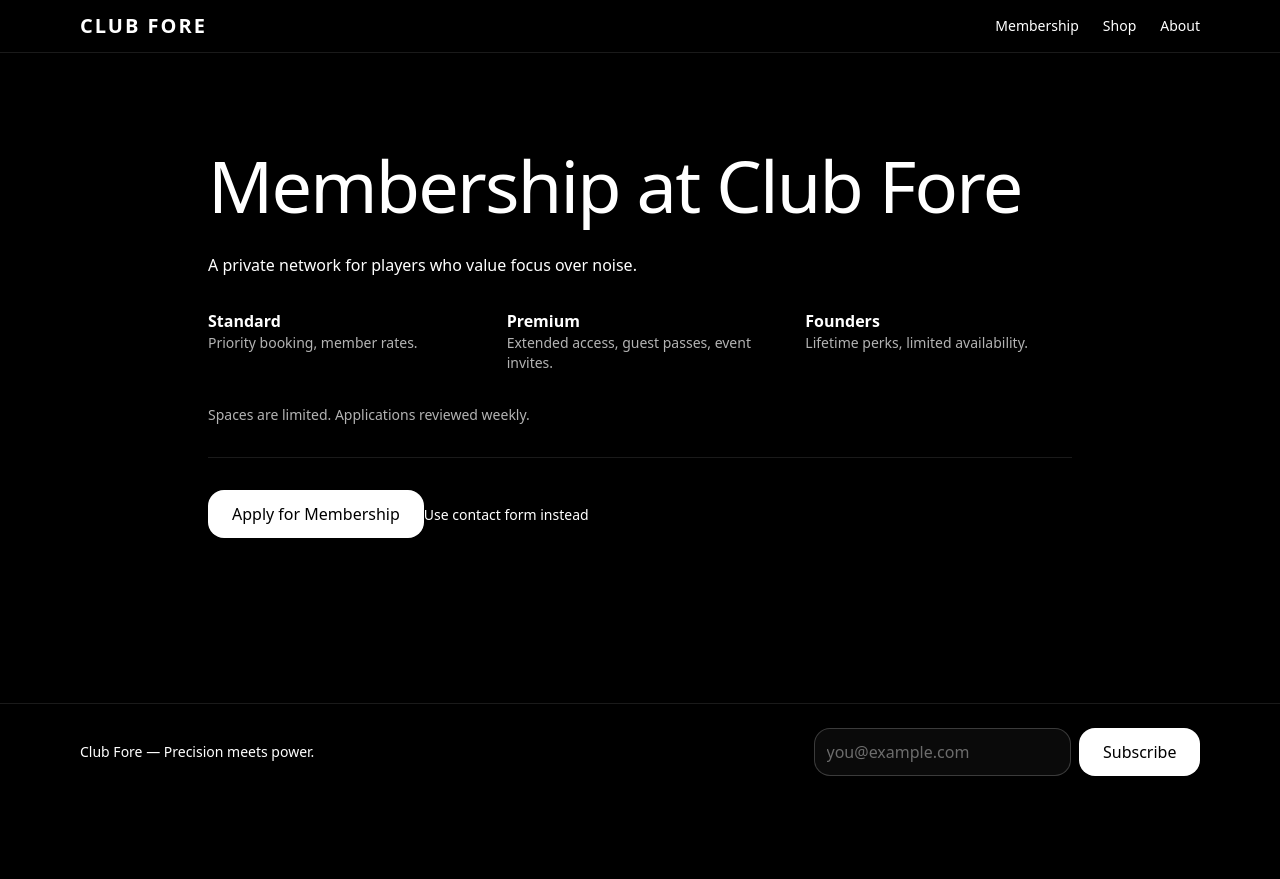
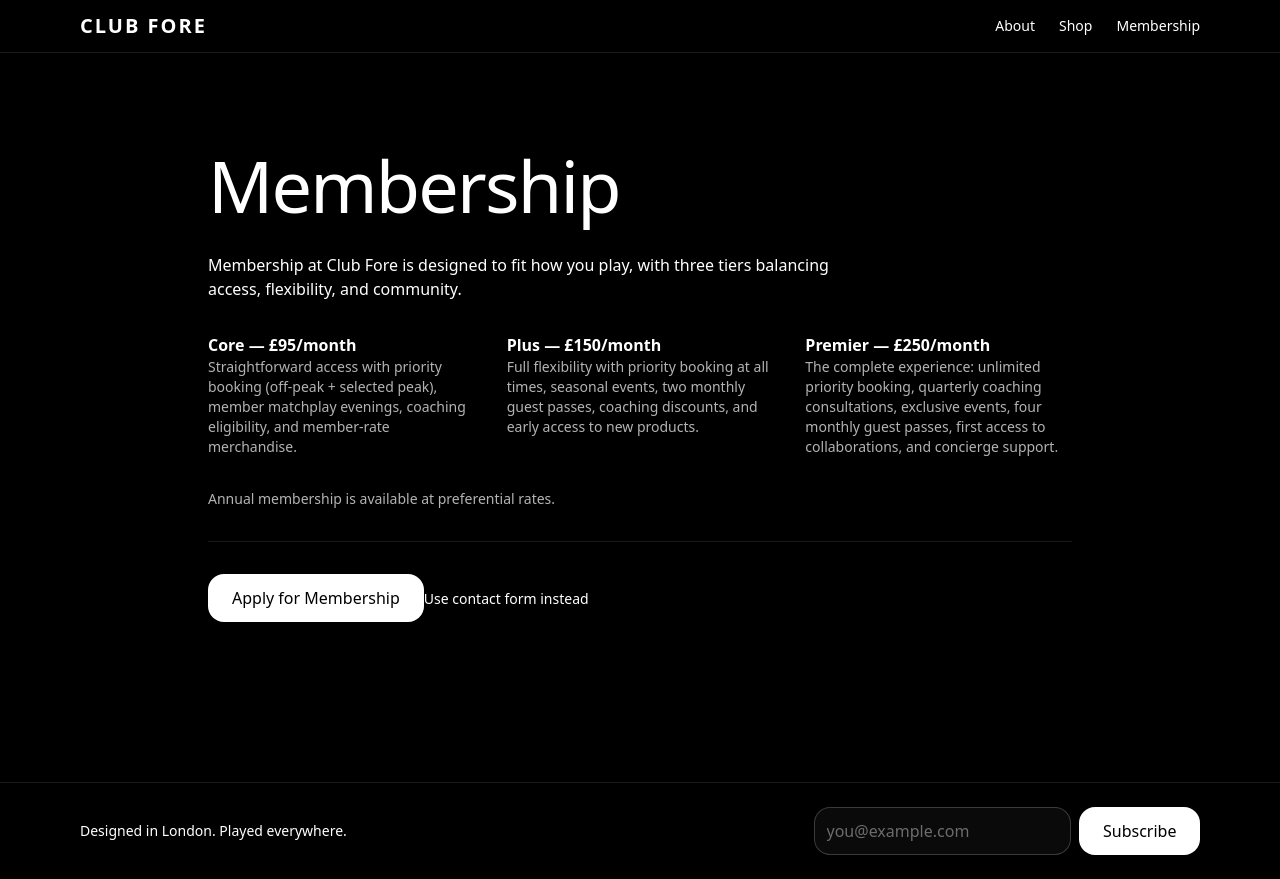
Before and after one commit to NickCoding122/ClubFore, a Next.js app: page /membership in a window 1280 px wide. Before the commit the page ends 800 px from the top, so only its background shows below. Built offline with nearby package versions, Linux system fonts and the light colour scheme.

Commit message:
Refresh site copy and navigation

```diff
--- a/app/about/page.tsx
+++ b/app/about/page.tsx
@@ -2,7 +2,8 @@ import type { Metadata } from "next";
 
 export const metadata: Metadata = {
   title: "About",
-  description: "Minimalist padel gear designed in London, played everywhere.",
+  description:
+    "Club Fore was founded on a simple idea: padel deserves a setting as inspiring as the sport itself.",
   openGraph: { images: ["/opengraph-image"] },
   twitter: { images: ["/twitter-image"] }
 };
@@ -10,12 +11,19 @@ export const metadata: Metadata = {
 export default function AboutPage() {
   return (
     <div id="main" className="max-w-2xl mx-auto px-4 py-24 space-y-6">
-      <h1 className="text-6xl md:text-7xl tracking-tight leading-[0.95]">About Club Fore</h1>
+      <h1 className="text-6xl md:text-7xl tracking-tight leading-[0.95]">About Us</h1>
       <div className="max-w-[72ch] space-y-6 md:space-y-8">
-        <p>We strip everything back to what matters: feel, balance, longevity.</p>
-        <p>Every product starts on court and ends in your hand.</p>
+        <p>
+          Club Fore was founded on a simple idea: padel deserves a setting as inspiring as the
+          sport itself. Our clubs are designed with clarity, balance, and detail in mind — courts
+          that play beautifully, atmospheres that feel effortless, and a culture built around the joy
+          of play.
+        </p>
+        <p>
+          Padel is more than competition. It’s connection, rhythm, and energy shared. Club Fore is
+          where that spirit comes to life.
+        </p>
       </div>
-      <p className="text-white/60">Designed in London. Played everywhere.</p>
     </div>
   );
 }
--- a/app/membership/page.tsx
+++ b/app/membership/page.tsx
@@ -4,7 +4,8 @@ import { ApplyButton } from "./ApplyButton";
 
 export const metadata: Metadata = {
   title: "Membership",
-  description: "Join a private network for players who value focus over noise.",
+  description:
+    "Membership at Club Fore is designed to fit how you play, with three tiers balancing access, flexibility, and community.",
   openGraph: { images: ["/opengraph-image"] },
   twitter: { images: ["/twitter-image"] }
 };
@@ -12,25 +13,38 @@ export const metadata: Metadata = {
 export default function MembershipPage() {
   return (
     <div id="main" className="max-w-4xl mx-auto px-4 py-24 space-y-8">
-      <h1 className="text-6xl md:text-7xl tracking-tight leading-[0.95]">Membership at Club Fore</h1>
+      <h1 className="text-6xl md:text-7xl tracking-tight leading-[0.95]">Membership</h1>
       <div className="max-w-[72ch] space-y-6 md:space-y-8">
-        <p>A private network for players who value focus over noise.</p>
+        <p>
+          Membership at Club Fore is designed to fit how you play, with three tiers balancing access,
+          flexibility, and community.
+        </p>
       </div>
       <div className="grid gap-8 md:grid-cols-3">
         <div>
-          <div className="font-semibold">Standard</div>
-          <p className="text-sm text-white/70">Priority booking, member rates.</p>
+          <div className="font-semibold">Core — £95/month</div>
+          <p className="text-sm text-white/70">
+            Straightforward access with priority booking (off-peak + selected peak), member
+            matchplay evenings, coaching eligibility, and member-rate merchandise.
+          </p>
         </div>
         <div>
-          <div className="font-semibold">Premium</div>
-          <p className="text-sm text-white/70">Extended access, guest passes, event invites.</p>
+          <div className="font-semibold">Plus — £150/month</div>
+          <p className="text-sm text-white/70">
+            Full flexibility with priority booking at all times, seasonal events, two monthly guest
+            passes, coaching discounts, and early access to new products.
+          </p>
         </div>
         <div>
-          <div className="font-semibold">Founders</div>
-          <p className="text-sm text-white/70">Lifetime perks, limited availability.</p>
+          <div className="font-semibold">Premier — £250/month</div>
+          <p className="text-sm text-white/70">
+            The complete experience: unlimited priority booking, quarterly coaching consultations,
+            exclusive events, four monthly guest passes, first access to collaborations, and concierge
+            support.
+          </p>
         </div>
       </div>
-      <p className="text-sm text-white/70">Spaces are limited. Applications reviewed weekly.</p>
+      <p className="text-sm text-white/70">Annual membership is available at preferential rates.</p>
       <div className="border-t border-white/10 mt-12 pt-8 space-y-4">
         <ApplyButton />
         <Link href="/contact?reason=membership" className="text-sm focus:outline-white/60">
--- a/components/Footer.tsx
+++ b/components/Footer.tsx
@@ -16,7 +16,7 @@ export function Footer() {
   return (
     <footer className="border-t border-white/10 mt-16">
       <div className="mx-auto max-w-6xl px-4 py-6 flex flex-col gap-4 md:flex-row md:items-center md:justify-between text-white">
-        <p className="text-sm">Club Fore — Precision meets power.</p>
+        <p className="text-sm">Designed in London. Played everywhere.</p>
         {sent ? (
           <p className="text-sm">Thanks — you’re on the list.</p>
         ) : (
--- a/components/Navbar.tsx
+++ b/components/Navbar.tsx
@@ -11,14 +11,14 @@ export function Navbar() {
           CLUB FORE
         </Link>
         <nav className="hidden md:flex gap-6 text-sm">
-          <Link href="/membership" className="focus:outline-white/60">
-            Membership
+          <Link href="/about" className="focus:outline-white/60">
+            About
           </Link>
           <Link href="/shop" className="focus:outline-white/60">
             Shop
           </Link>
-          <Link href="/about" className="focus:outline-white/60">
-            About
+          <Link href="/membership" className="focus:outline-white/60">
+            Membership
           </Link>
         </nav>
         <button
@@ -32,11 +32,11 @@ export function Navbar() {
       {open && (
         <div className="md:hidden bg-black text-white divide-y divide-white/10">
           <Link
-            href="/membership"
+            href="/about"
             className="block px-4 py-4 focus:outline-white/60"
             onClick={() => setOpen(false)}
           >
-            Membership
+            About
           </Link>
           <Link
             href="/shop"
@@ -46,11 +46,11 @@ export function Navbar() {
             Shop
           </Link>
           <Link
-            href="/about"
+            href="/membership"
             className="block px-4 py-4 focus:outline-white/60"
             onClick={() => setOpen(false)}
           >
-            About
+            Membership
           </Link>
         </div>
       )}
```
